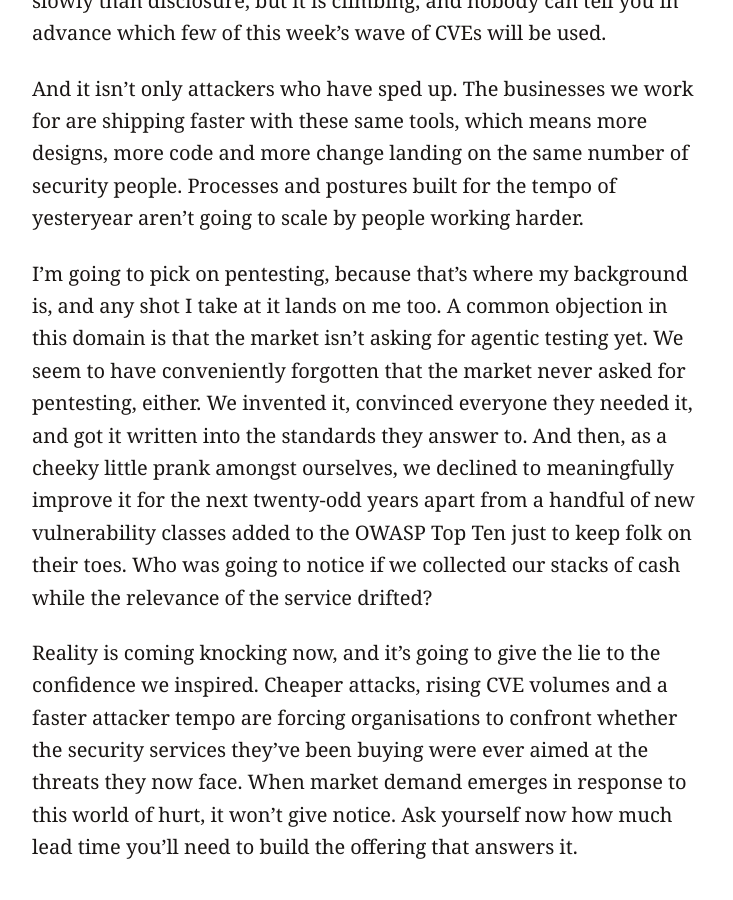
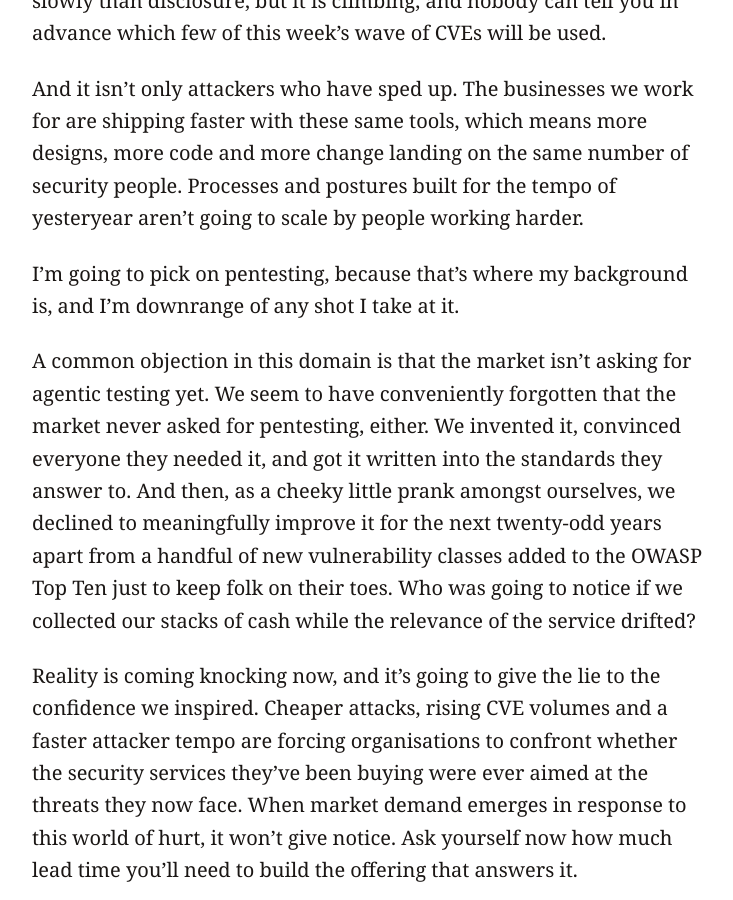
Before and after one commit to JoshBrodieNZ/joshbrodienz.github.io, a Jekyll site: the page built from _posts/2026-11-27-a-crisis-of-credibility.md, in a window 1280 px wide and 900 px high, scrolled down 3403 px. Shown: the whole window, without its empty margins (272-1005 px from the left). Built offline with Jekyll 4.4.1, drawn with Linux system fonts in a browser that asks for light colours.

Commit message:
Update 2026-11-27-a-crisis-of-credibility.md

```diff
--- a/_posts/2026-11-27-a-crisis-of-credibility.md
+++ b/_posts/2026-11-27-a-crisis-of-credibility.md
@@ -33,7 +33,9 @@ Then there's the sheer volume. You've seen the graphs. Crime stonks are going up
 
 And it isn't only attackers who have sped up. The businesses we work for are shipping faster with these same tools, which means more designs, more code and more change landing on the same number of security people. Processes and postures built for the tempo of yesteryear aren't going to scale by people working harder.
 
-I'm going to pick on pentesting, because that's where my background is, and any shot I take at it lands on me too. A common objection in this domain is that the market isn't asking for agentic testing yet. We seem to have conveniently forgotten that the market never asked for pentesting, either. We invented it, convinced everyone they needed it, and got it written into the standards they answer to. And then, as a cheeky little prank amongst ourselves, we declined to meaningfully improve it for the next twenty-odd years apart from a handful of new vulnerability classes added to the OWASP Top Ten just to keep folk on their toes. Who was going to notice if we collected our stacks of cash while the relevance of the service drifted?
+I'm going to pick on pentesting, because that's where my background is, and I'm downrange of any shot I take at it.
+
+A common objection in this domain is that the market isn't asking for agentic testing yet. We seem to have conveniently forgotten that the market never asked for pentesting, either. We invented it, convinced everyone they needed it, and got it written into the standards they answer to. And then, as a cheeky little prank amongst ourselves, we declined to meaningfully improve it for the next twenty-odd years apart from a handful of new vulnerability classes added to the OWASP Top Ten just to keep folk on their toes. Who was going to notice if we collected our stacks of cash while the relevance of the service drifted?
 
 Reality is coming knocking now, and it's going to give the lie to the confidence we inspired. Cheaper attacks, rising CVE volumes and a faster attacker tempo are forcing organisations to confront whether the security services they've been buying were ever aimed at the threats they now face. When market demand emerges in response to this world of hurt, it won't give notice. Ask yourself now how much lead time you'll need to build the offering that answers it.
 
```
